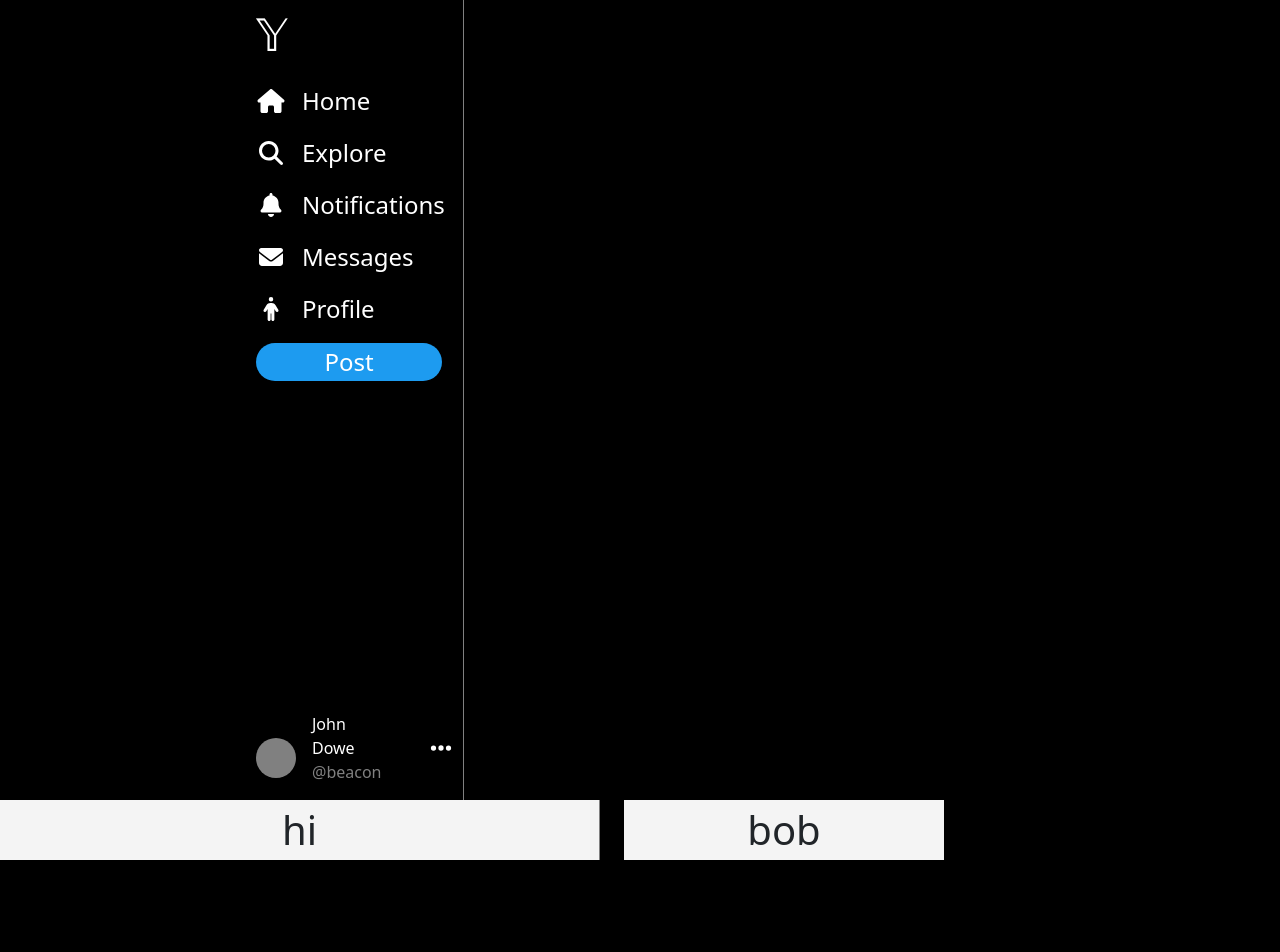
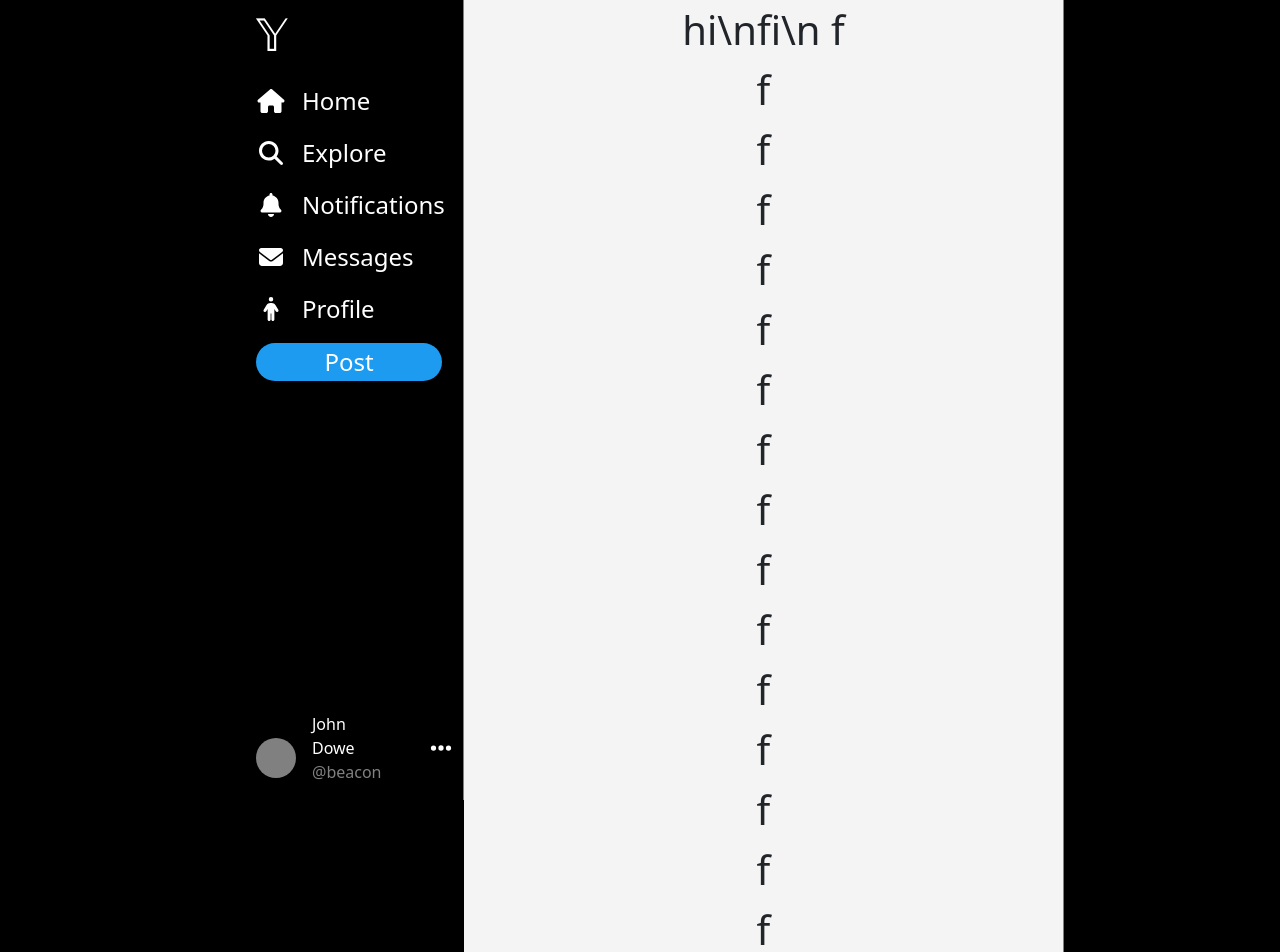
Before and after one commit to hridyanshdugar/cmput404-project-y, a Next.js app in the folder frontend/: page /home in a window 1280 px wide. Shown: the top 952 px of the page. Before the commit the page ends 860 px from the top, so only its background shows below. Built offline with nearby package versions, Linux system fonts and the light colour scheme.

Commit message:
Feat: finalize layout (#57)

```diff
--- a/frontend/src/app/global.css
+++ b/frontend/src/app/global.css
@@ -1,7 +1,18 @@
 .main {
-    display: inline-block;
-    flex-direction: column;
-    justify-content: space-between;
-    align-items: center;
-    vertical-align:top
+    min-height: 100%;
+    margin-left: 20%;
 }
+
+
+  @media screen and (max-width: 1030px) {
+    .main {
+        margin-left: 10%;
+    }
+}
+
+
+  @media screen and (max-width: 1000px) {
+    .main {
+        margin-left: 5%;
+    }
+  }
--- a/frontend/src/app/home/page.module.css
+++ b/frontend/src/app/home/page.module.css
@@ -1,20 +1,15 @@
-.flexSpaceBetween {
-    display: flex;
-    width: 59rem;
-    justify-content: space-between;
+.mainContentView {
+    background-color: #f4f4f4;
+    max-width: 37.5rem;
+    text-align: center;
+    font-size: 40px;
+    margin-left: 13rem;
+    border-right: 1px solid gray;
+    overflow: scroll;
 }
 
-.mainContentView {
-    background-color: #f4f4f4;
-    width: 37.5rem;
-    text-align: center;
-    font-size: 40px;
-    border-right: 1px solid gray;
-}
-
-.trending {
-    background-color: #f4f4f4;
-    width: 20rem;
-    text-align: center;
-    font-size: 40px;
-}
+  @media screen and (max-width: 1000px) {
+    .mainContentView {
+        margin-left: 3rem;
+    }
+  }
--- a/frontend/src/app/home/page.tsx
+++ b/frontend/src/app/home/page.tsx
@@ -4,18 +4,18 @@ import Image from "next/image";
 import styles from "./page.module.css";
 import Button from 'react-bootstrap/Button';
 import Card from 'react-bootstrap/Card';
+import { Col, Row } from 'react-bootstrap';
 
 export default function Home() {
-  return (
-      <div className={"main"}>
-          <div className={styles.flexSpaceBetween}>
-              <div className={styles.mainContentView}>
-                  hi
-              </div>
-              <div className={styles.trending}>
-                  bob
-              </div>
+    return (
+      <>
+            <div className={"main"}>
+                <div className={styles.mainContentView}>
+                  hi\nfi\n
+                  f<br/>f<br/>f<br/>f<br/>f<br/>f<br/>f<br/>f<br/>f<br/>f<br/>f<br/>f<br/>f<br/>f<br/>f<br/>f<br/>f<br/>f<br/>f<br/>f<br/>f<br/>f<br/>f<br/>f<br/>f<br/>f<br/>f<br/>f<br/>f<br/>f<br/>f<br/>f<br/>f<br/>f<br/>f<br/>f<br/>f<br/>f<br/>f<br/>f<br/>f<br/>f<br/>f<br/>f<br/>f<br/>f<br/>f<br/>f<br/>f<br/>f<br/>f<br/>f<br/>f
+                </div>
           </div>
-    </div>
+      </>
+
   );
 }
--- a/frontend/src/app/layout.tsx
+++ b/frontend/src/app/layout.tsx
@@ -3,6 +3,8 @@ import { Inter } from "next/font/google";
 import style from "./page.module.css";
 import "./global.css";
 import SideBar from "@/components/sidebar";
+import { Stack } from "react-bootstrap";
+import Rightbar from "@/components/rightbar";
 
 const inter = Inter({ subsets: ["latin"] });
 
@@ -14,8 +16,9 @@ export default function RootLayout({
   return (
       <html lang="en">
           <body className={style.backgroundColer}>
-              <SideBar/>
-              {children}
+                <SideBar/>
+                {children}
+                <Rightbar/>
           </body>
     </html>
   );
--- /dev/null
+++ b/frontend/src/components/rightbar.module.css
@@ -0,0 +1,20 @@
+  @media screen and (min-width: 1500px) {
+    .rightnav {
+        height : 100vh;
+        width: 17rem;
+        top: 0;
+        padding-left: 2rem;
+        margin-left: 50.5rem;
+        border-left: 1px solid gray;
+        position: fixed;
+      }
+  }
+  @media screen and (max-width: 1500px) {
+    .rightnav {
+        display: none;
+      }
+  }
+
+  .bottomMargin {
+    margin-bottom: 0.2rem;
+  }
--- /dev/null
+++ b/frontend/src/components/rightbar.tsx
@@ -0,0 +1,35 @@
+import '@fortawesome/fontawesome-svg-core/styles.css'
+import style from './rightbar.module.css'
+import { FontAwesomeIcon } from '@fortawesome/react-fontawesome'
+import { faHome } from '@fortawesome/free-solid-svg-icons'
+import { faSearch } from '@fortawesome/free-solid-svg-icons'
+import { faBell } from '@fortawesome/free-solid-svg-icons'
+import { faPerson } from '@fortawesome/free-solid-svg-icons'
+import { faEnvelope } from '@fortawesome/free-solid-svg-icons'
+import { faPen } from '@fortawesome/free-solid-svg-icons'
+import { faEllipsis } from '@fortawesome/free-solid-svg-icons'
+import { Card, Form } from 'react-bootstrap'
+
+
+export default function Rightbar() {
+    return <>
+        <div className={"main"}>
+            <nav className={style.rightnav}>
+                                <Form.Control
+                        type="text"
+                        placeholder="Search"
+                        className={["mr-sm-2", style.bottomMargin].join(' ')}
+                        />
+                <Card className={style.bottomMargin}>
+      <Card.Body>This is some text within a card body.</Card.Body>
+                </Card>
+                <Card className={style.bottomMargin}>
+      <Card.Body>This is some text within a card body.</Card.Body>
+                </Card>
+                <Card className={style.bottomMargin}>
+      <Card.Body>This is some text within a card body.</Card.Body>
+    </Card>
+            </nav>
+        </div>
+    </>;
+}
--- a/frontend/src/components/sidebar.module.css
+++ b/frontend/src/components/sidebar.module.css
@@ -1,5 +1,6 @@
 .sidenav {
-    display: inline-block;
+    display: inline;
+    float: left;
     margin-left: 20%;
     height : 100vh;
     width: 13rem;
@@ -7,6 +8,7 @@
     top: 0;
     left: 0;
     border-right: 1px solid gray;
+    position: fixed;
   }
 
 .sidenav ul {
@@ -92,16 +94,22 @@
     font-size: 1rem;
 }
 
+@media screen and (max-width: 1030px) {
+    .sidenav {
+        margin-left: 10%;
+      }
+}
 
-@media screen and (min-width: 651px) {
+
+@media screen and (min-width: 1000px) {
     .postButtonSmall {
         display: none;
     }
   }
 
-  @media screen and (max-width: 650px) {
+  @media screen and (max-width: 1000px) {
     .sidenav {
-        margin-left: 4rem;
+        margin-left: 5%;
         height : 100vh;
         width: 3rem!important;
         z-index: 1;
--- a/frontend/src/components/sidebar.tsx
+++ b/frontend/src/components/sidebar.tsx
@@ -13,12 +13,12 @@ import { faEllipsis } from '@fortawesome/free-solid-svg-icons'
 export default function SideBar() {
     return <nav className={style.sidenav}>
         <ul>
-            <li><a className={style.logo} href="#">𝕐</a></li>
-            <li><a href="#"><div className={style.inline}><FontAwesomeIcon icon={faHome} inverse fixedWidth /></div><div className={[style.inline, style.inlinetitle].join(' ')}>Home</div></a></li>
-            <li><a href="#"><div className={style.inline}><FontAwesomeIcon icon={faSearch} inverse fixedWidth/></div><div className={[style.inline, style.inlinetitle].join(' ')}>Explore</div></a></li>
-            <li><a href="#"><div className={style.inline}><FontAwesomeIcon icon={faBell} inverse fixedWidth/></div><div className={[style.inline, style.inlinetitle].join(' ')}>Notifications</div></a></li>
-            <li><a href="#"><div className={style.inline}><FontAwesomeIcon icon={faEnvelope} inverse fixedWidth/></div><div className={[style.inline, style.inlinetitle].join(' ')}>Messages</div></a></li>
-            <li><a href="#"><div className={style.inline}><FontAwesomeIcon icon={faPerson} inverse fixedWidth/></div><div className={[style.inline, style.inlinetitle].join(' ')}>Profile</div></a></li>
+            <li><a className={style.logo} href="/home">𝕐</a></li>
+            <li><a href="/home"><div className={style.inline}><FontAwesomeIcon icon={faHome} inverse fixedWidth /></div><div className={[style.inline, style.inlinetitle].join(' ')}>Home</div></a></li>
+            <li><a href="/explore"><div className={style.inline}><FontAwesomeIcon icon={faSearch} inverse fixedWidth/></div><div className={[style.inline, style.inlinetitle].join(' ')}>Explore</div></a></li>
+            <li><a href="/notification"><div className={style.inline}><FontAwesomeIcon icon={faBell} inverse fixedWidth/></div><div className={[style.inline, style.inlinetitle].join(' ')}>Notifications</div></a></li>
+            <li><a href="/message"><div className={style.inline}><FontAwesomeIcon icon={faEnvelope} inverse fixedWidth/></div><div className={[style.inline, style.inlinetitle].join(' ')}>Messages</div></a></li>
+            <li><a href="/profile"><div className={style.inline}><FontAwesomeIcon icon={faPerson} inverse fixedWidth/></div><div className={[style.inline, style.inlinetitle].join(' ')}>Profile</div></a></li>
             <li><a className={style.post} href="#">
                 <div className={style.postButtonBig}><button>Post</button></div>
                 <div className={style.postButtonSmall}><button><FontAwesomeIcon icon={faPen} inverse fixedWidth /></button></div>
```
Also changed, not shown: frontend/src/app/page.tsx (+2 -17 lines).
